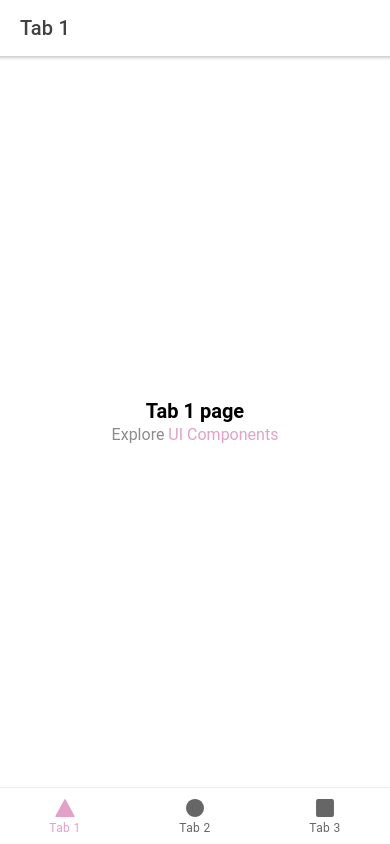
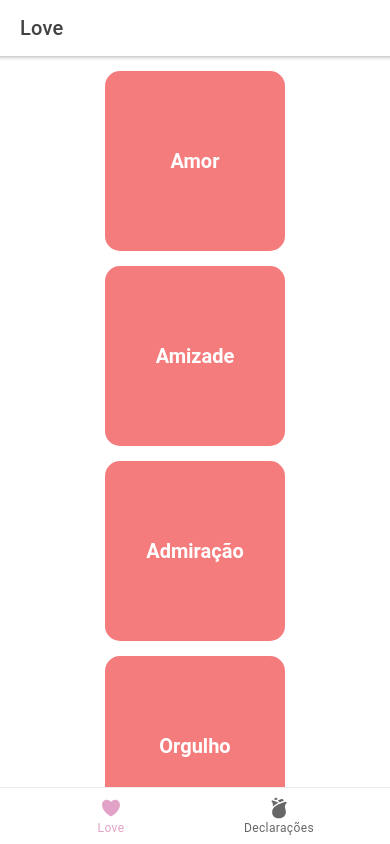
Before and after one commit to mateus-henrique-silva/lorrayne-app, a React (Create React App) app: page /tab1 in a window 390 px wide. Built offline with nearby package versions, Linux system fonts and the light colour scheme.

Commit message:
teste-app

```diff
--- a/public/index.html
+++ b/public/index.html
@@ -2,7 +2,7 @@
 <html lang="en">
   <head>
     <meta charset="utf-8" />
-    <title>Ionic App</title>
+    <title>Love App</title>
 
     <base href="/" />
 
--- a/src/App.tsx
+++ b/src/App.tsx
@@ -10,7 +10,7 @@ import {
   setupIonicReact
 } from '@ionic/react';
 import { IonReactRouter } from '@ionic/react-router';
-import { ellipse, square, triangle } from 'ionicons/icons';
+import { ellipse, heart, rose, square, star, triangle } from 'ionicons/icons';
 import Tab1 from './pages/Tab1';
 import Tab2 from './pages/Tab2';
 import Tab3 from './pages/Tab3';
@@ -56,17 +56,17 @@ const App: React.FC = () => (
         </IonRouterOutlet>
         <IonTabBar slot="bottom">
           <IonTabButton tab="tab1" href="/tab1">
-            <IonIcon icon={triangle} />
-            <IonLabel>Tab 1</IonLabel>
+            <IonIcon icon={heart} />
+            <IonLabel>Love</IonLabel>
           </IonTabButton>
           <IonTabButton tab="tab2" href="/tab2">
-            <IonIcon icon={ellipse} />
-            <IonLabel>Tab 2</IonLabel>
+            <IonIcon icon={rose} />
+            <IonLabel>Declarações</IonLabel>
           </IonTabButton>
-          <IonTabButton tab="tab3" href="/tab3">
-            <IonIcon icon={square} />
-            <IonLabel>Tab 3</IonLabel>
-          </IonTabButton>
+          {/* <IonTabButton tab="tab3" href="/tab3">
+            <IonIcon icon={star} />
+            <IonLabel>Momentos</IonLabel>
+          </IonTabButton> */}
         </IonTabBar>
       </IonTabs>
     </IonReactRouter>
--- /dev/null
+++ b/src/components/BoxComponents.css
@@ -0,0 +1,51 @@
+.Box{
+    display:flex;
+    justify-content:space-around;
+    overflow:hidden;
+
+}
+
+
+.BoxPrincipal{
+    width:180px;
+    height:180px;
+    margin-top:15px;
+    border-radius:15px;
+    justify-content:center;
+    display:grid;
+    align-items:center;
+}
+
+@media(max-width:800px){
+    .Box{
+        display:grid;
+        justify-content:space-around;
+
+        width:100%;
+
+
+    }
+    .BoxSet{
+        display:flex;
+        width:100%;
+
+
+    }
+
+
+    .Box:last-child{
+        margin-bottom:15px;
+    }
+
+}
+
+
+@media(max-width:480px){
+
+    .BoxSet{
+        display:grid;
+        width:100%
+    }
+
+
+}
--- /dev/null
+++ b/src/components/BoxComponents.tsx
@@ -0,0 +1,30 @@
+import React from "react";
+import "./BoxComponents.css";
+
+interface TextBox {
+  text: string;
+  color: string;
+  colorText:string;
+  fontSize:string;
+
+}
+
+const BoxComponents: React.FC<TextBox> = (props, {text}) => {
+  const colorBox ={
+    backgroundColor:props.color,
+    color: props.colorText,
+    fontSize: props.fontSize,
+  }
+  return (
+    <div className="Box">
+      <div className="BoxSet">
+        <div className="BoxPrincipal" style={colorBox}>
+          <strong>{props.text}</strong>
+        </div>
+        {/* <div className="BoxPrincipal" style={colorBox}>{props.text}</div> */}
+      </div>
+    </div>
+  );
+};
+
+export default BoxComponents;
--- a/src/pages/Tab1.tsx
+++ b/src/pages/Tab1.tsx
@@ -1,22 +1,44 @@
-import { IonContent, IonHeader, IonPage, IonTitle, IonToolbar } from '@ionic/react';
-import ExploreContainer from '../components/ExploreContainer';
-import './Tab1.css';
+import {
+  IonContent,
+  IonHeader,
+  IonPage,
+  IonTitle,
+  IonToolbar,
+} from "@ionic/react";
+
+import "./Tab1.css";
+import Box from "../components/BoxComponents";
 
 const Tab1: React.FC = () => {
   return (
     <IonPage>
       <IonHeader>
         <IonToolbar>
-          <IonTitle>Tab 1</IonTitle>
+          <IonTitle>Love</IonTitle>
         </IonToolbar>
       </IonHeader>
       <IonContent fullscreen>
         <IonHeader collapse="condense">
           <IonToolbar>
-            <IonTitle size="large">Tab 1</IonTitle>
+            <IonTitle size="large">Love</IonTitle>
           </IonToolbar>
         </IonHeader>
-        <ExploreContainer name="Tab 1 page" />
+        <Box text="Amor" fontSize="20px" colorText="#ffff" color="#F47C7C" />
+        <Box text="Amizade" fontSize="20px" colorText="#ffff" color="#F47C7C" />
+        <Box
+          text="Admiração"
+          fontSize="20px"
+          colorText="#ffff"
+          color="#F47C7C"
+        />
+        <Box text="Orgulho" fontSize="20px" colorText="#ffff" color="#F47C7C" />
+        <Box
+          text="Gratidão"
+          fontSize="20px"
+          colorText="#ffff"
+          color="#F47C7C"
+        />
+        <Box text="Familia" fontSize="20px" colorText="#ffff" color="#F47C7C" />
       </IonContent>
     </IonPage>
   );
--- a/src/pages/Tab2.tsx
+++ b/src/pages/Tab2.tsx
@@ -7,13 +7,13 @@ const Tab2: React.FC = () => {
     <IonPage>
       <IonHeader>
         <IonToolbar>
-          <IonTitle>Tab 2</IonTitle>
+          <IonTitle>Declarações</IonTitle>
         </IonToolbar>
       </IonHeader>
       <IonContent fullscreen>
         <IonHeader collapse="condense">
           <IonToolbar>
-            <IonTitle size="large">Tab 2</IonTitle>
+            <IonTitle size="large">Declarações</IonTitle>
           </IonToolbar>
         </IonHeader>
         <ExploreContainer name="Tab 2 page" />
--- a/src/pages/Tab3.tsx
+++ b/src/pages/Tab3.tsx
@@ -7,13 +7,13 @@ const Tab3: React.FC = () => {
     <IonPage>
       <IonHeader>
         <IonToolbar>
-          <IonTitle>Tab 3</IonTitle>
+          <IonTitle>Moments</IonTitle>
         </IonToolbar>
       </IonHeader>
       <IonContent fullscreen>
         <IonHeader collapse="condense">
           <IonToolbar>
-            <IonTitle size="large">Tab 3</IonTitle>
+            <IonTitle size="large">Momentos</IonTitle>
           </IonToolbar>
         </IonHeader>
         <ExploreContainer name="Tab 3 page" />
```
Also changed, not shown: package.json (+6 -3 lines), 1 other file (tests, documents, lock files or other folders).
